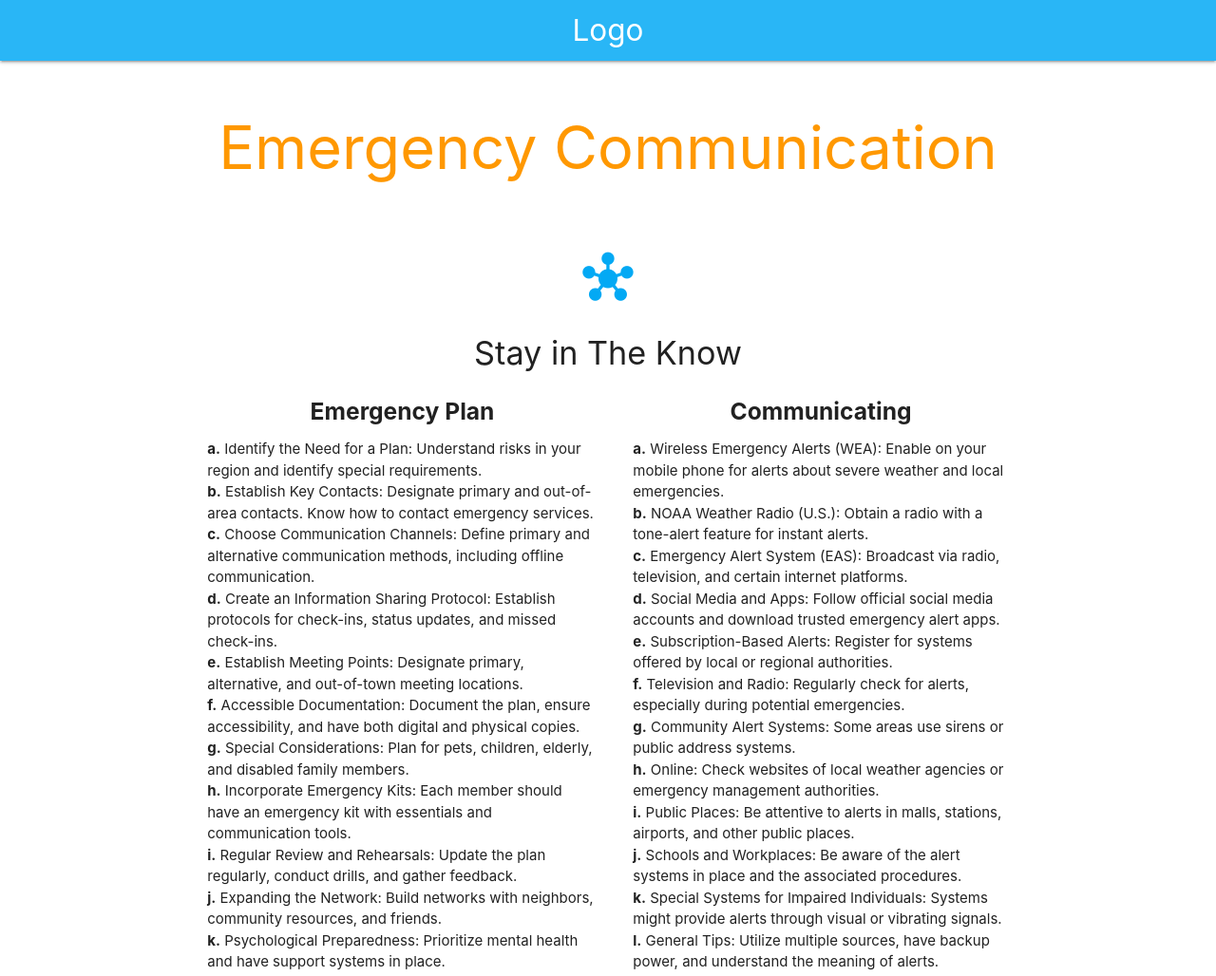
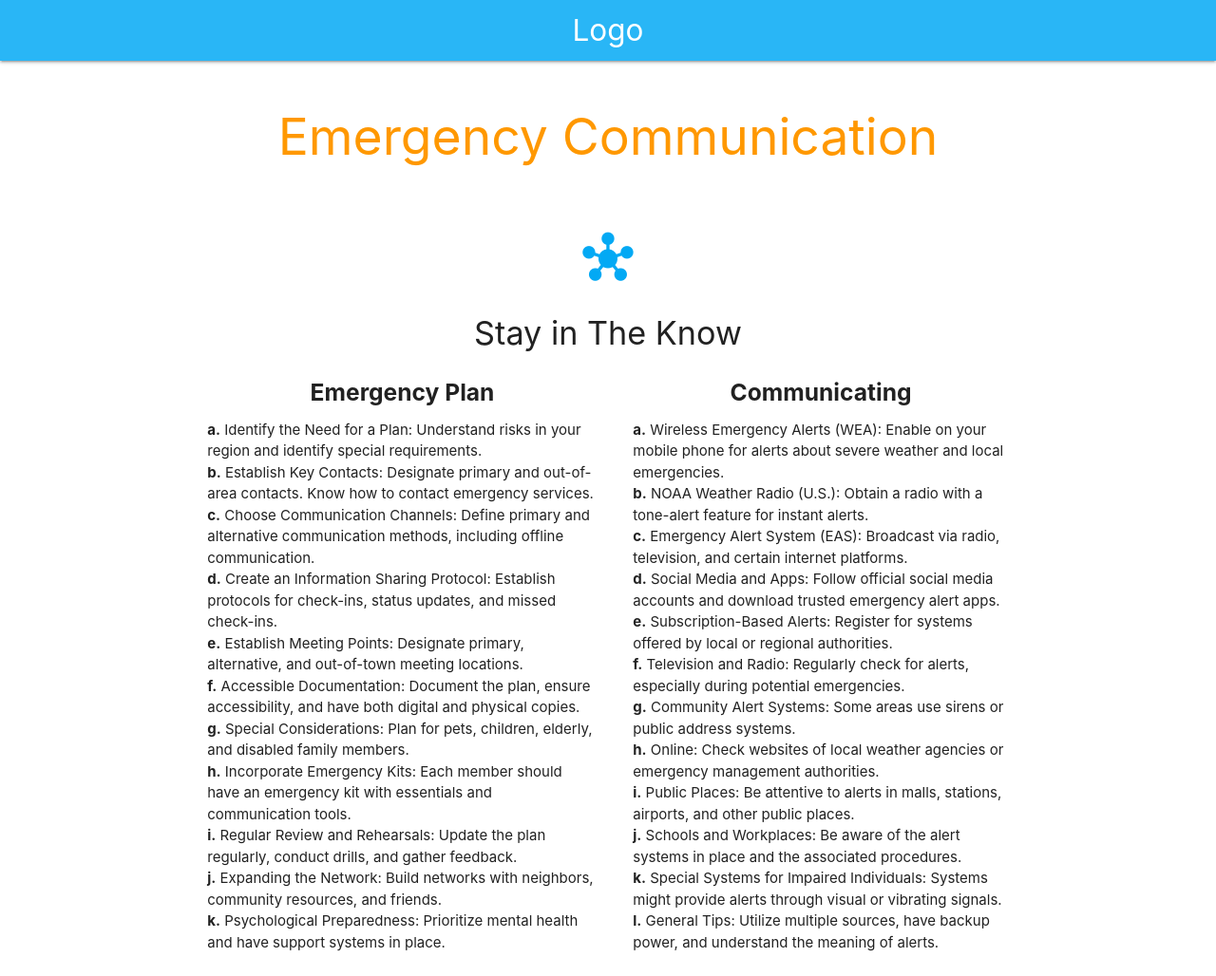
Before and after one commit to AndrewDuffyJr/Eagle, a plain HTML site: page Emergency-Communication.html in a window 1280 px wide. Shown: the top 1028 px of the page at 95% size. Drawn offline with nearby package versions, Linux system fonts and the light colour scheme.

Commit message:
Update Emergency-Communication.html

```diff
--- a/Emergency-Communication.html
+++ b/Emergency-Communication.html
@@ -22,7 +22,7 @@
     <!-- Banner Section -->
     <div class="section no-pad-bot" id="index-banner">
         <div class="container">
-            <h1 class="header center orange-text">Emergency Communication</h1>
+            <h2 class="header center orange-text">Emergency Communication</h2>
         </div>
     </div>
 
```
